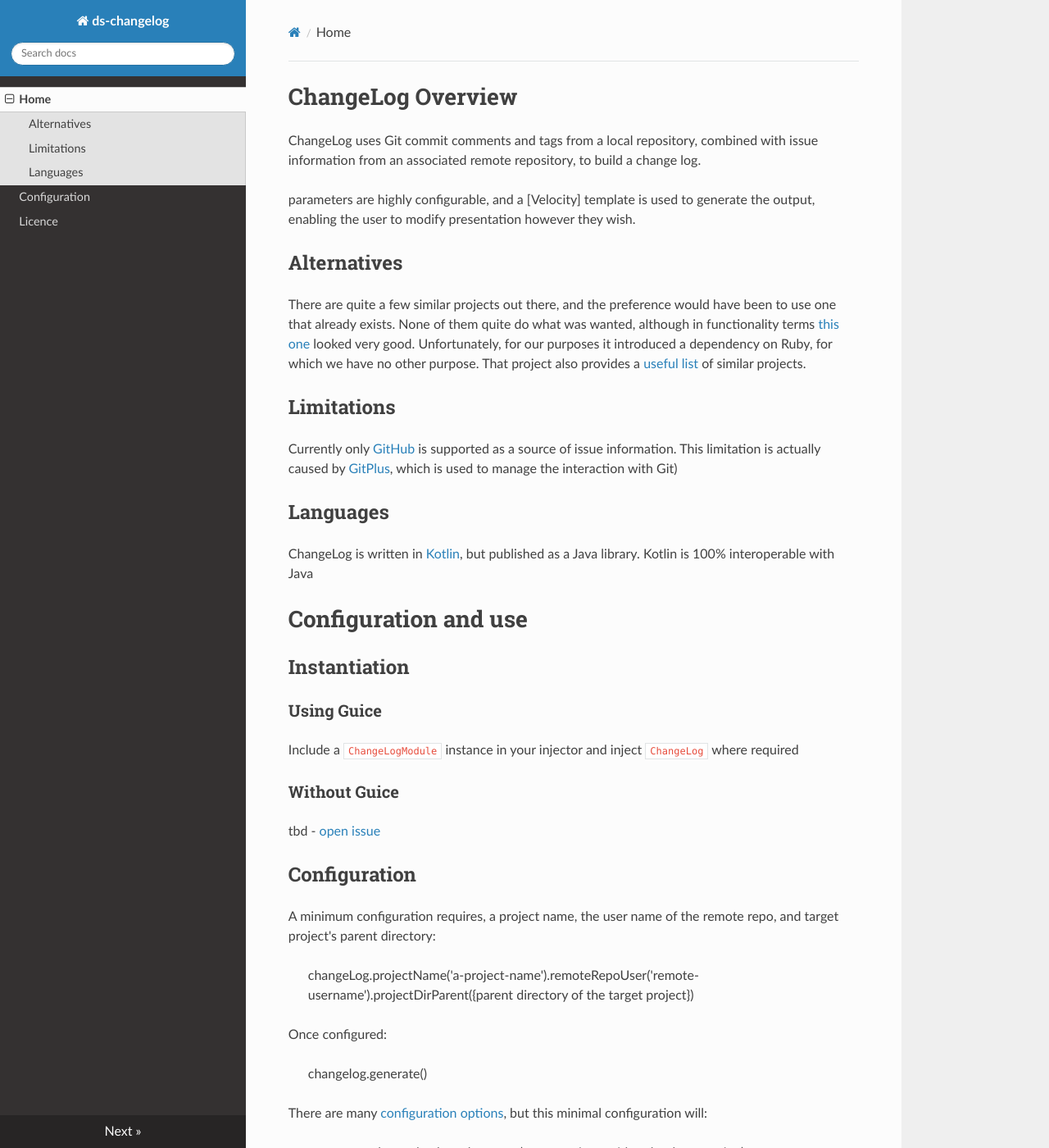
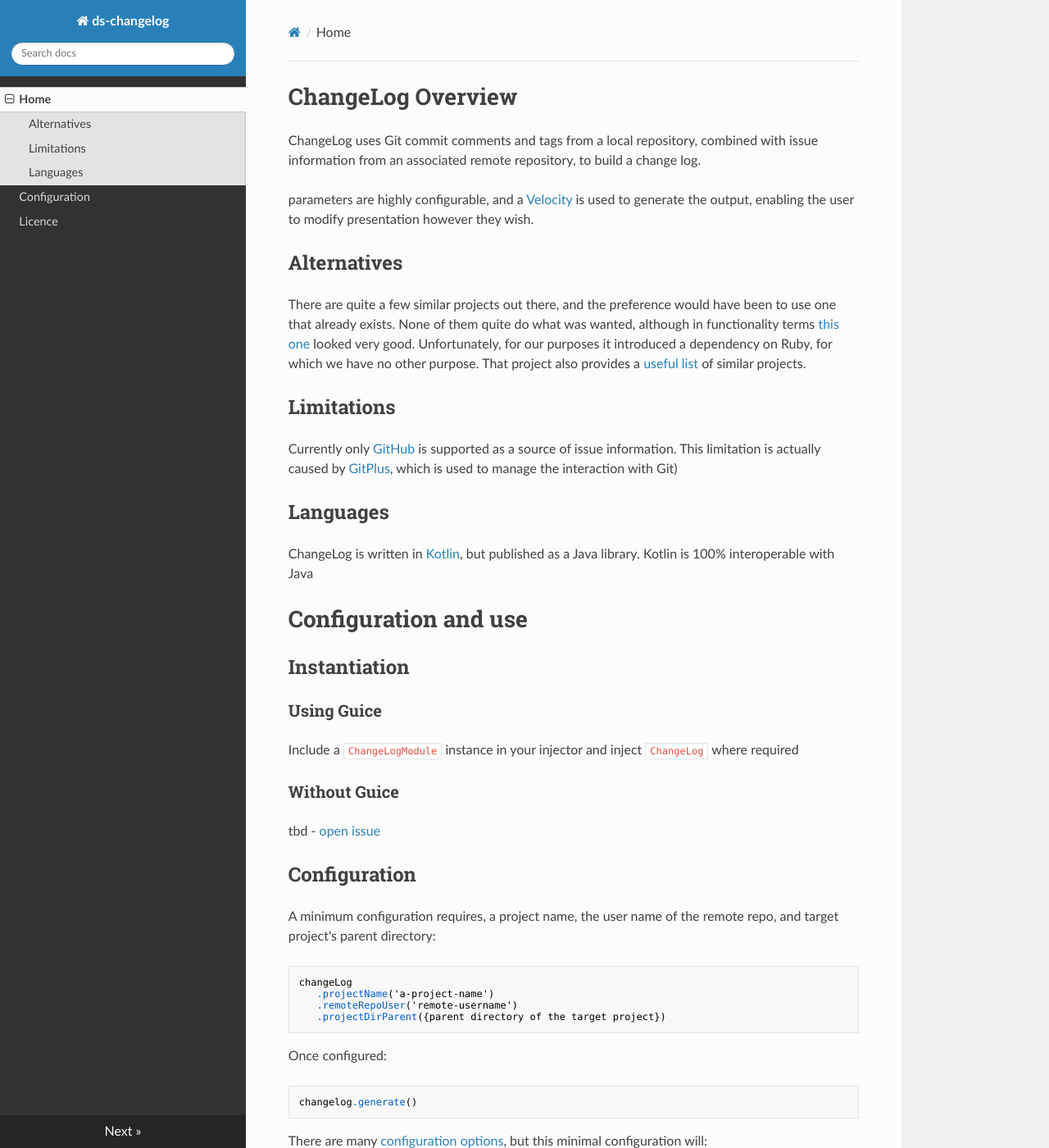
Before and after one commit to davidsowerby/changelog, an MkDocs documentation site: the page built from docs/index.md, in a window 1280 px wide and 1400 px high. Shown: the whole window at 82% size. Built offline with MkDocs 1.6.1, drawn with Linux system fonts in a browser that asks for light colours; nearby versions of some CDN libraries; old or Windows-style settings are respelled for this version of MkDocs.

Commit message:
Fix #9 Tidied up documentation

````diff
--- a/docs/index.md
+++ b/docs/index.md
@@ -2,7 +2,7 @@
 
 ChangeLog uses Git commit comments and tags from a local repository, combined with issue information from an associated remote repository, to build a change log.
 
-parameters are highly configurable, and a [Velocity] template is used to generate the output, enabling the user to modify presentation however they wish.
+parameters are highly configurable, and a [Velocity](https://velocity.apache.org/) is used to generate the output, enabling the user to modify presentation however they wish.
 
 ## Alternatives
 
@@ -32,11 +32,18 @@ tbd - [open issue](https://github.com/davidsowerby/changelog/issues/6)
 
 A minimum configuration requires, a project name, the user name of the remote repo, and target project's parent directory:
 
-> changeLog.projectName('a-project-name').remoteRepoUser('remote-username').projectDirParent({parent directory of the target project})
+```
+changeLog
+   .projectName('a-project-name')
+   .remoteRepoUser('remote-username')
+   .projectDirParent({parent directory of the target project})
+```
 
 Once configured:
 
-> changelog.generate()
+```
+changelog.generate()
+```
 
 There are many [configuration options](configuration.md), but this minimal configuration will:
 
````
Also changed, not shown: docs/configuration.md (+30 -18 lines), 1 other file.
